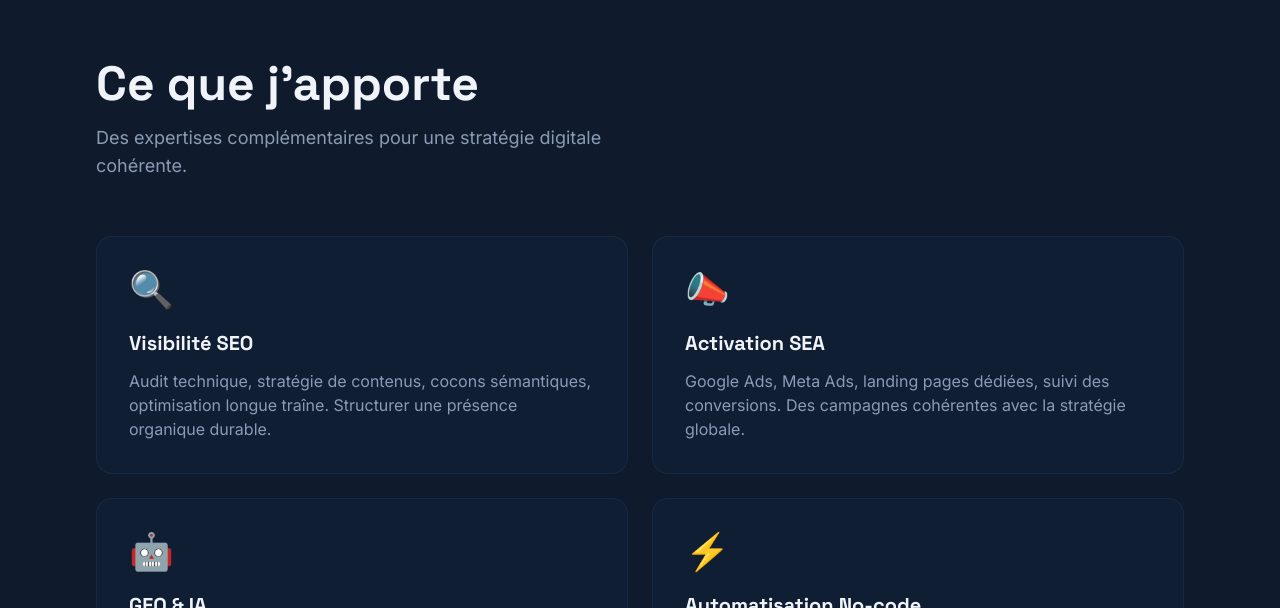
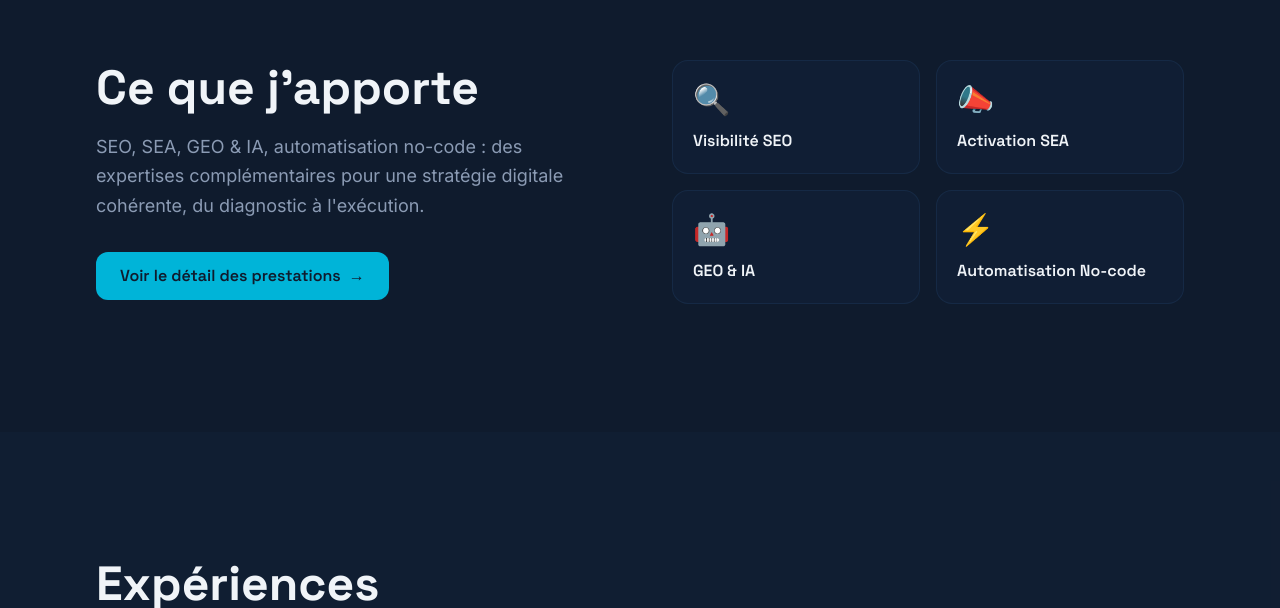
Before and after one commit to aurelien5389/aurelienpage, a Next.js app: page / in a window 1280 px wide. Shown: the part 1552-2160 px from the top of the page. Built offline with nearby package versions, Linux system fonts and the light colour scheme.

Commit message:
Option B : remplace section Services par teaser → /prestations

```diff
--- a/app/page.tsx
+++ b/app/page.tsx
@@ -1,7 +1,7 @@
 import Header from '@/components/Header'
 import Hero from '@/components/Hero'
 import About from '@/components/About'
-import Services from '@/components/Services'
+import PrestationsTeaser from '@/components/PrestationsTeaser'
 import Experience from '@/components/Experience'
 import Skills from '@/components/Skills'
 import Education from '@/components/Education'
@@ -15,7 +15,7 @@ export default function Home() {
       <main>
         <Hero />
         <About />
-        <Services />
+        <PrestationsTeaser />
         <Experience />
         <Skills />
         <Education />
--- a/components/Header.tsx
+++ b/components/Header.tsx
@@ -7,7 +7,6 @@ import { motion, AnimatePresence } from 'framer-motion'
 
 const NAV_LINKS = [
   { label: 'À propos', href: '/#about' },
-  { label: 'Services', href: '/#services' },
   { label: 'Prestations', href: '/prestations' },
   { label: 'Expériences', href: '/#experience' },
   { label: 'Compétences', href: '/#skills' },
--- /dev/null
+++ b/components/PrestationsTeaser.tsx
@@ -0,0 +1,64 @@
+'use client'
+
+import Link from 'next/link'
+import { motion } from 'framer-motion'
+
+const ITEMS = [
+  { icon: '🔍', label: 'Visibilité SEO' },
+  { icon: '📣', label: 'Activation SEA' },
+  { icon: '🤖', label: 'GEO & IA' },
+  { icon: '⚡', label: 'Automatisation No-code' },
+]
+
+export default function PrestationsTeaser() {
+  return (
+    <section id="services" className="py-24 sm:py-32">
+      <div className="max-w-6xl mx-auto px-4 sm:px-6 lg:px-8">
+        <motion.div
+          initial={{ opacity: 0, y: 24 }}
+          whileInView={{ opacity: 1, y: 0 }}
+          viewport={{ once: true, margin: '-80px' }}
+          transition={{ duration: 0.6 }}
+          className="grid lg:grid-cols-2 gap-12 lg:gap-16 items-center"
+        >
+          {/* Texte */}
+          <div>
+            <h2 className="font-space-grotesk font-bold text-4xl sm:text-5xl text-off-white mb-5">
+              Ce que j&apos;apporte
+            </h2>
+            <p className="text-gray-secondary text-lg leading-relaxed mb-8">
+              SEO, SEA, GEO & IA, automatisation no-code : des expertises complémentaires
+              pour une stratégie digitale cohérente, du diagnostic à l&apos;exécution.
+            </p>
+            <Link
+              href="/prestations"
+              className="inline-flex items-center gap-2 px-6 py-3 bg-cyan text-navy font-space-grotesk font-semibold rounded-xl hover:bg-cyan-hover transition-colors duration-200"
+            >
+              Voir le détail des prestations
+              <span aria-hidden="true">→</span>
+            </Link>
+          </div>
+
+          {/* Pills */}
+          <div className="grid grid-cols-2 gap-4">
+            {ITEMS.map((item, i) => (
+              <motion.div
+                key={item.label}
+                initial={{ opacity: 0, y: 20 }}
+                whileInView={{ opacity: 1, y: 0 }}
+                viewport={{ once: true, margin: '-50px' }}
+                transition={{ duration: 0.5, delay: i * 0.08, ease: 'easeOut' }}
+                className="p-5 bg-steel/15 border border-steel/40 rounded-2xl hover:border-cyan/40 hover:bg-steel/25 transition-all duration-300"
+              >
+                <div className="text-3xl mb-3" aria-hidden="true">{item.icon}</div>
+                <p className="font-space-grotesk font-semibold text-off-white text-sm sm:text-base">
+                  {item.label}
+                </p>
+              </motion.div>
+            ))}
+          </div>
+        </motion.div>
+      </div>
+    </section>
+  )
+}
```
Also changed, not shown: 1 other file (tests, documents, lock files or other folders).
